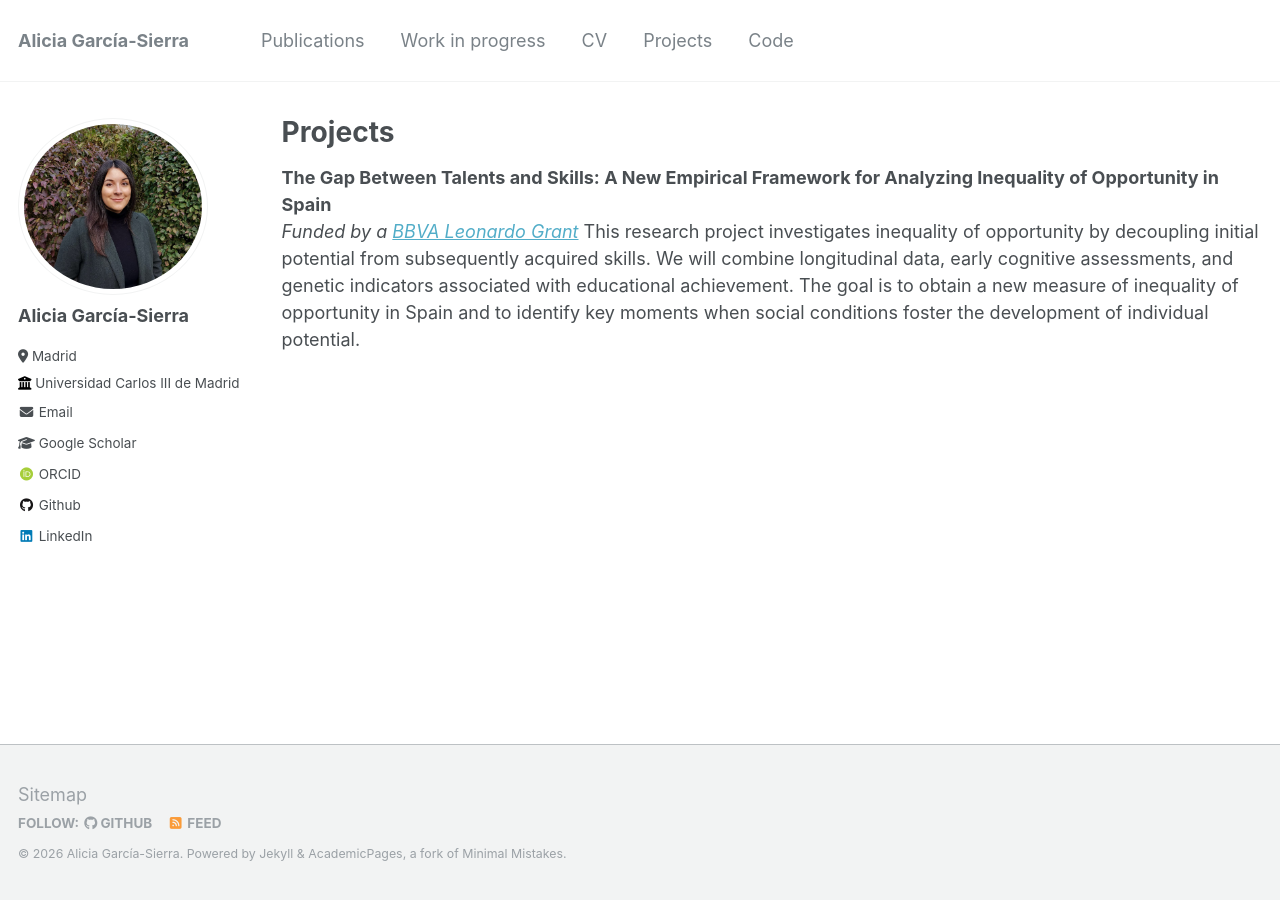
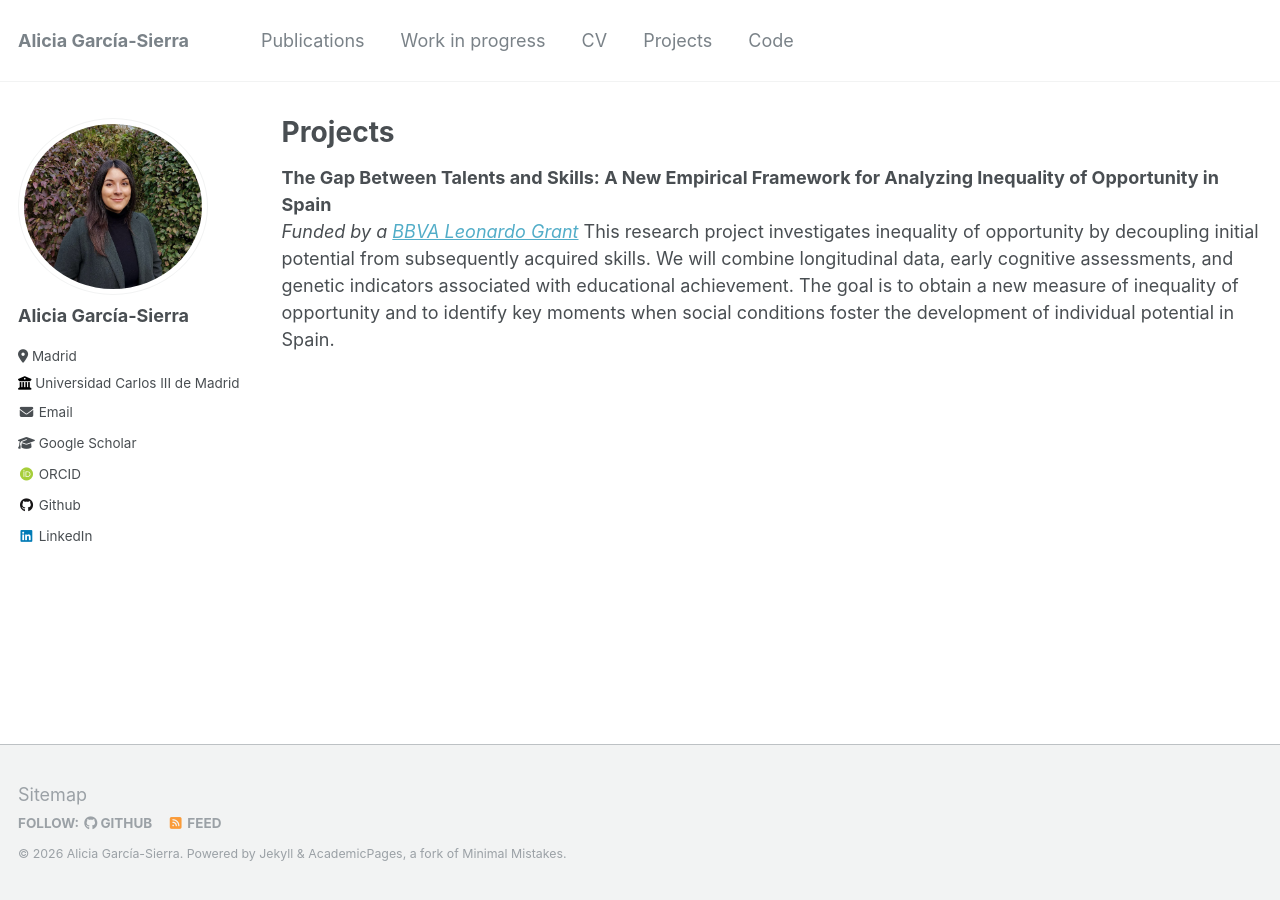
Before and after one commit to aliciagarciasierra/aliciagarciasierra.github.io, a Jekyll site: the page built from _pages/projects.md, in a window 1280 px wide. Built offline with Jekyll 4.4.1, drawn with Linux system fonts in a browser that asks for light colours; some web fonts are replaced.

```diff
--- a/_pages/projects.md
+++ b/_pages/projects.md
@@ -8,4 +8,4 @@ author_profile: true
 
 **The Gap Between Talents and Skills: A New Empirical Framework for Analyzing Inequality of Opportunity in Spain**
 *Funded by a [BBVA Leonardo Grant](https://www.redleonardo.es/beneficiario/alicia-garcia-sierra/)*
-This research project investigates inequality of opportunity by decoupling initial potential from subsequently acquired skills. We will combine longitudinal data, early cognitive assessments, and genetic indicators associated with educational achievement. The goal is to obtain a new measure of inequality of opportunity in Spain and to identify key moments when social conditions foster the development of individual potential.
+This research project investigates inequality of opportunity by decoupling initial potential from subsequently acquired skills. We will combine longitudinal data, early cognitive assessments, and genetic indicators associated with educational achievement. The goal is to obtain a new measure of inequality of opportunity and to identify key moments when social conditions foster the development of individual potential in Spain.
```
